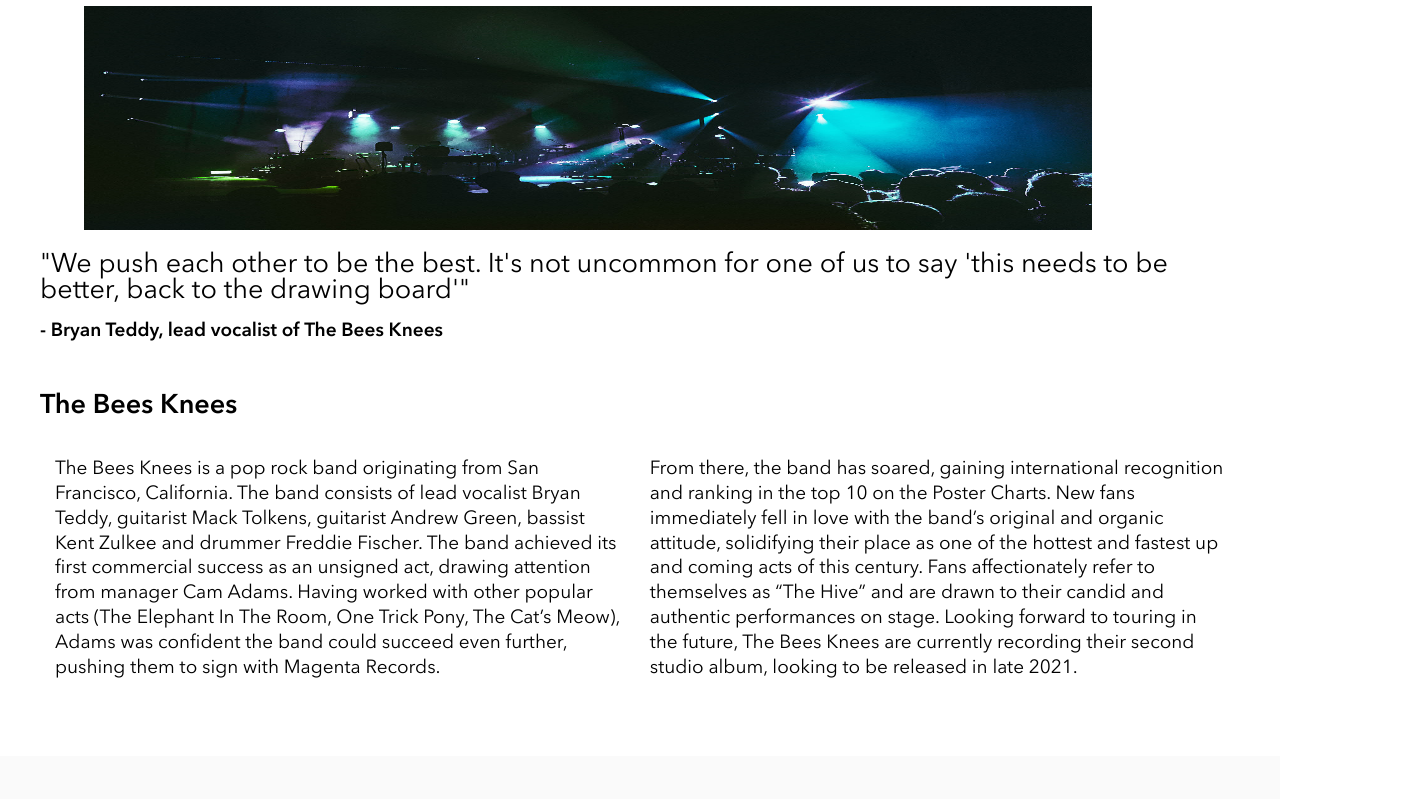
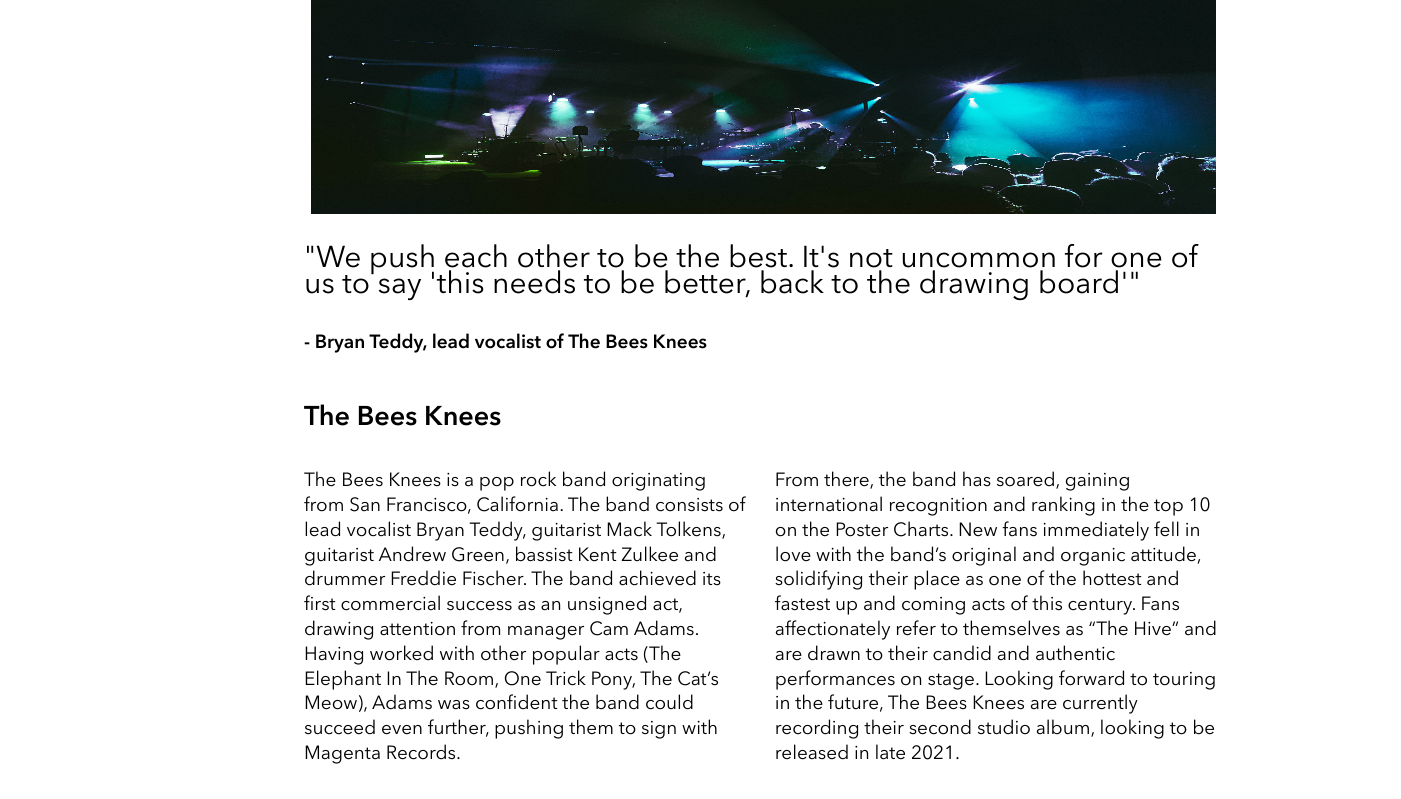
Before and after one commit to ScottConstanza/BandSite-Project, a plain HTML site: page index.html in a window 1280 px wide. Shown: the part 502-1301 px from the top of the page, 1401 px wide, since content can reach past the window. Drawn offline with Linux system fonts and the light colour scheme.

Commit message:
final commit

```diff
--- a/styles/bio.scss
+++ b/styles/bio.scss
@@ -33,6 +33,11 @@ span{
         align-items: center;
     }
 
+    @include desktop{
+        height: 6vh;
+        padding-left: 7.5rem;
+    }
+
     &__ul{
         @include header-font;
         font-size: 1.125rem;
@@ -46,7 +51,7 @@ span{
 
     .nav-bar__logo{
         padding-top: 2rem;
-        padding-left: 7.5rem;
+        padding-left: 8.5rem;
         height: 24px;
         @include tablet{
             padding-left: 2rem;
@@ -64,9 +69,11 @@ span{
 
         &:hover{
             border-bottom: #fafafa 3px solid;
-            padding-bottom: 1rem;
+            padding-bottom: 0.75rem;
+
             @include tablet {
-                padding-bottom: 1.25rem;
+                border-bottom: #fafafa 3px solid;
+                padding-bottom: 1.55rem;
             }
         }
     }
@@ -81,6 +88,11 @@ span{
 
     @include tablet{
         font-size:44px;
+    }
+
+    @include desktop{
+        font-size: 55px;
+        padding-left: 7rem;
     }
 }
 
@@ -99,6 +111,12 @@ span{
         width: 92.2%;
         padding: 30px;
     }
+
+    @include desktop{
+        height: 35vh;
+        width: 104.72%;
+        padding: 30px;
+    }
 }
 
 .about-musicians{
@@ -106,6 +124,10 @@ span{
 
     @include tablet{
         padding: 40px;
+    }
+
+    @include desktop{
+        padding-left: 16rem;
     }
 }
 
@@ -128,6 +150,13 @@ span{
         font-size: 27px;
         font-weight: 500;
     }
+
+    @include desktop{
+        font-size: 30px;
+        font-weight: 500;
+        padding: 26px;
+        padding-left: 3rem;
+    }
 }
 
 .about-quote{
@@ -137,6 +166,10 @@ span{
         padding-top: 0.50rem;
         padding-bottom: 3rem;
     }
+
+    @include desktop{
+        padding-left: 3rem;
+    }
 }
 
 .about-subtitle{
@@ -144,6 +177,10 @@ span{
 
     @include tablet{
         font-size: 27px;
+    }
+
+    @include desktop{
+        padding-left: 3rem;
     }
 }
 
@@ -153,6 +190,10 @@ span{
         flex-direction: row;
         line-height: 1.55rem;
         padding: 15px;
+    }
+
+    @include desktop{
+        padding-left: 3rem;
     }
 }
 
@@ -171,6 +212,11 @@ span{
         height: 28vh;
         padding-left: 2.75rem;
     }
+
+    @include desktop{
+        width: 92%;
+        padding-left: 55px;
+    }
 }
 
 .photo-header{
@@ -182,6 +228,11 @@ span{
         padding-bottom: 1rem;
         padding-top: 1rem;
     }
+
+    @include desktop{
+        padding-left: 4rem;
+        padding-bottom: 3rem;
+    }
 }
 
 .photo-gallery{
@@ -192,12 +243,26 @@ span{
     @include tablet{
         padding: 30px;
     }
+
+    @include desktop{
+        padding:30px;
+    }
+
+    @include desktop{
+        padding: 30px;
+        width: 104.5%;
+    }
 }
 
 .photo-media{
     @include tablet {
         line-height: 2.5rem;
         word-spacing: 1.55rem;
+    }
+
+    @include desktop{
+        padding-left: 4rem;
+        line-height: 4rem;
     }
 }
 
@@ -225,7 +290,10 @@ footer{
     @include tablet{
         padding: 40px;
         @include footer-font;
+    }
 
+    @include desktop{
+        width: 103.2%;
     }
 }
 
@@ -254,6 +322,10 @@ footer{
         display: flex;
         gap: 2.5rem;
     }
+
+    @include desktop{
+        padding-left: 7.2rem;
+    }
 }
 
 .footer-logo{
@@ -274,6 +346,10 @@ footer{
         display: inherit;
         padding-left: 9rem;
     }
+
+    @include desktop{
+        padding-left: 34rem;
+    }
 }
 
 .footer-sub{
@@ -288,4 +364,8 @@ footer{
     @include tablet{
         padding-top: 2.5rem;
     }
+
+    @include desktop{
+        padding-left: 7.2rem;
+    }
 }
--- a/styles/partials/_variables.scss
+++ b/styles/partials/_variables.scss
@@ -1,4 +1,4 @@
-$desktop: 1024px;
+$desktop: 1280px;
 
 $tablet: 768px;
 
```
Also changed, not shown: styles/bio.css, 1 other file.
